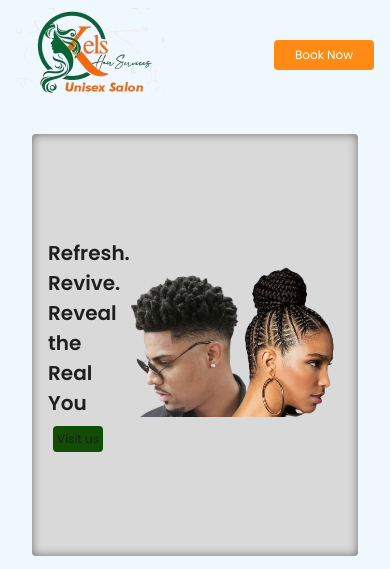
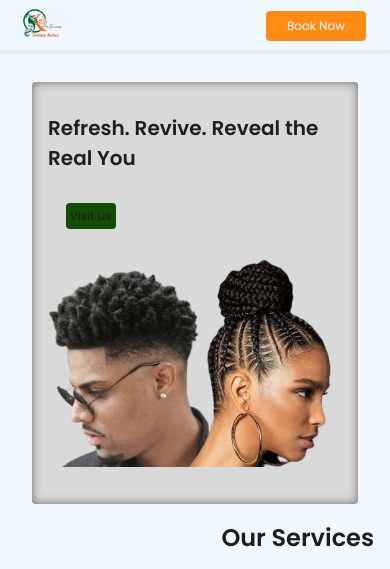
Before and after one commit to Kaycee276/Kels-Hair-Services, a plain HTML site: page index.html in a window 390 px wide. Shown: the top 569 px of the page. Drawn offline with nearby package versions, Linux system fonts and the light colour scheme.

Commit message:
I made the hero and the header more responsive

```diff
--- a/assets/styles/style.css
+++ b/assets/styles/style.css
@@ -99,8 +99,7 @@ img{
 /* Header styling */
 
 header{
-    margin-left: 1rem;
-    margin-right: 1rem;
+
 
 }
 
@@ -111,14 +110,27 @@ header{
     align-items: center;
     justify-content: space-between;
     position: relative;
+    margin-left: 1rem;
+    margin-right: 1rem;
     padding: .5rem 0rem 0rem;
 }
 
+@media screen and (max-width:480px) {
+    header{
+        height: 50px;
+        box-shadow: 0px 2px  4px rgba(0, 0, 0, 0.1);
+    }
+
+    .logo{
+        width: 50px;
+    }
+}
 
 .menu{
     display: block;
     position: relative;
     width: 200px;
+    margin-right: 40px;
 }
 
 .menu > li > a{
@@ -282,6 +294,18 @@ header{
 }
 
 @media (max-width: 480px) {
+    .hero-container{
+    flex-direction: column;
+
+    }
+
+    .hero-description{
+        width: 100%;
+    }
+
+    .hero-description button{
+    }
+
     .hero-description h1{
         font-size: var(--h2-font-size);
     }
```
Also changed, not shown: index.html (+0 -1 lines).
